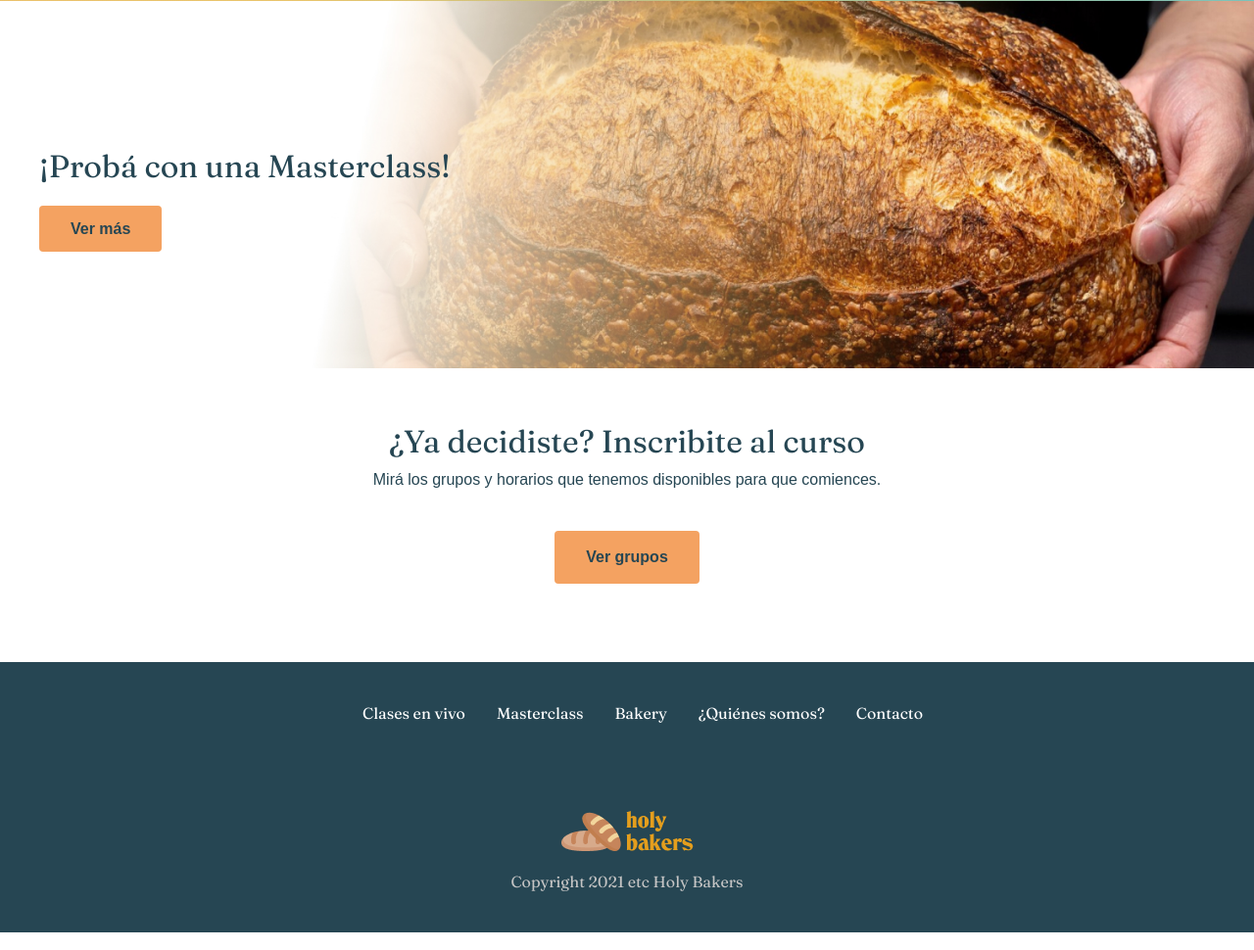
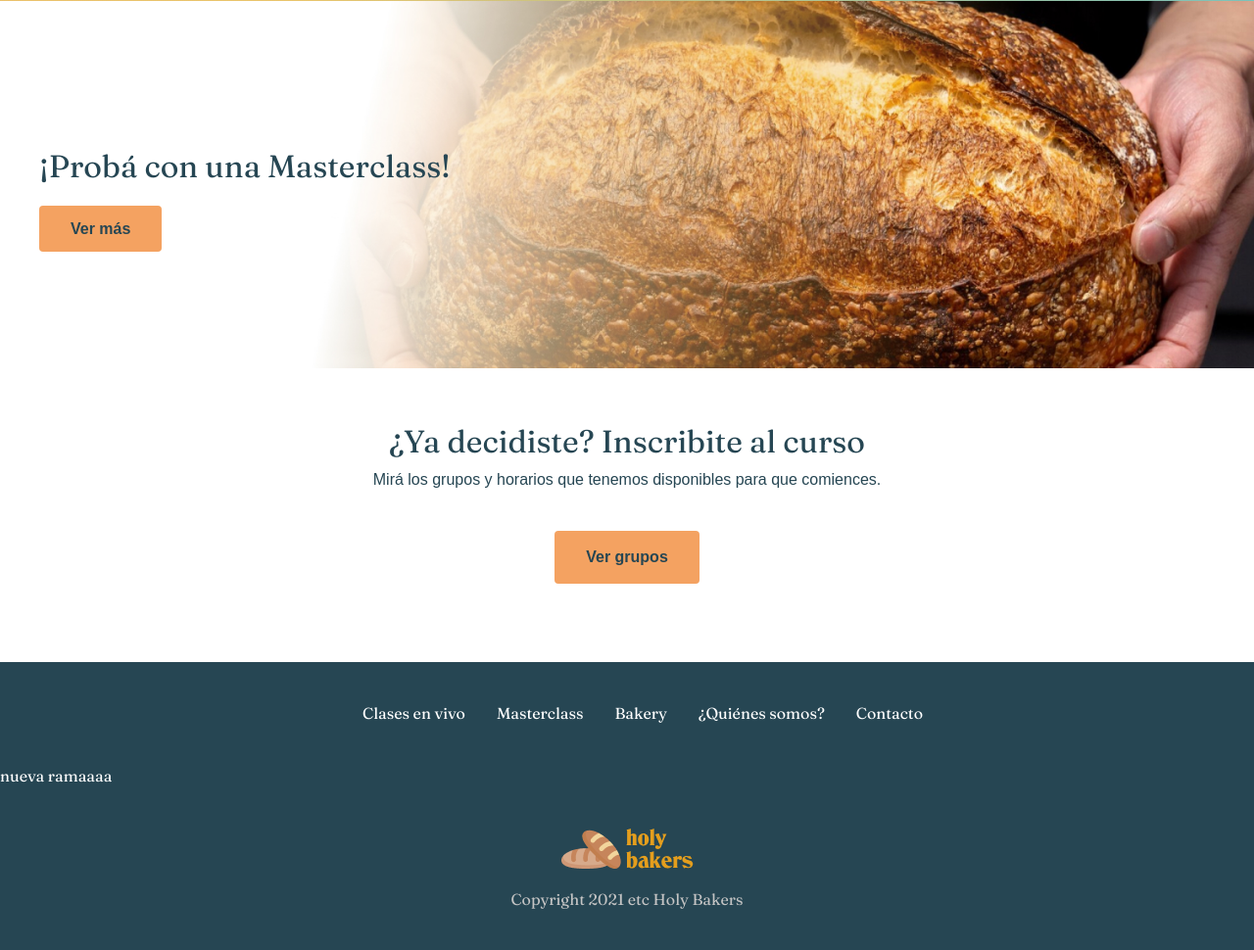
Before and after one commit to shugavibes/holybakers, a website: page index.html in a window 1280 px wide. Shown: the part 1052-2022 px from the top of the page at 98% size. Drawn offline with nearby package versions, Linux system fonts and the light colour scheme.

Commit message:
cambio en la rama nueva

```diff
--- a/index.html
+++ b/index.html
@@ -116,6 +116,11 @@
                     <li><a href="contact.html">Contacto</a></li>
                 </ul>
             </nav>
+
+<section>
+    <p>nueva ramaaaa</p>
+</section>
+
             <div class="footerInfo">
                 <img src="img/logo_inverted.png" alt="holy bakers logo que incluye una ilustracion de dos panes y el nombre de la marca">
                 <a href="#">Copyright 2021 etc Holy Bakers</a>
```
